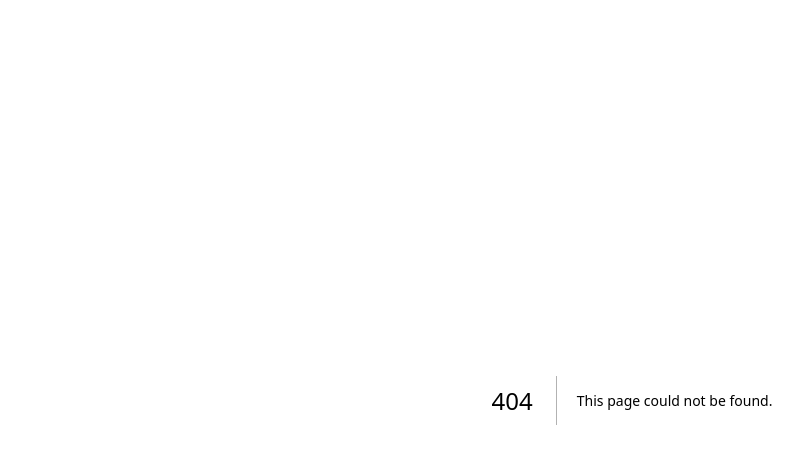
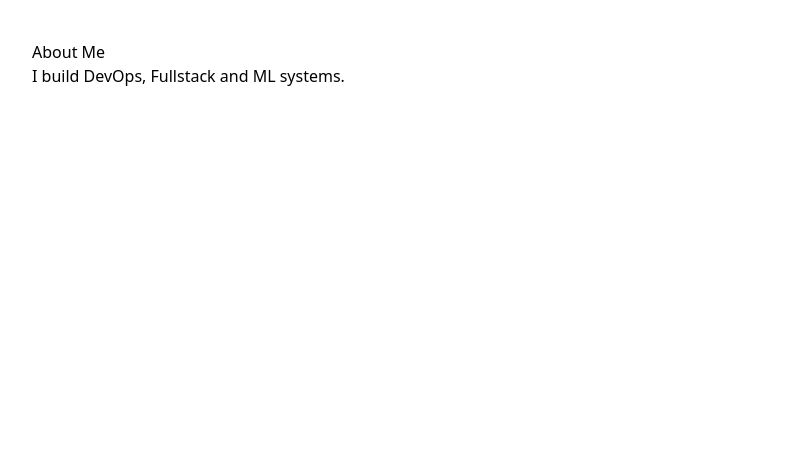
Before and after one commit to vidun-upek/Portfolio, a Next.js app in the folder pf/: page /about in a window 1280 px wide. Before the commit this address had no page. Shown: the top 464 px of the page, without its empty margins (8-811 px from the left). Built offline with nearby package versions, Linux system fonts and the light colour scheme.

Commit message:
feat: create about page route for personal bio

```diff
--- /dev/null
+++ b/pf/src/app/about/page.tsx
@@ -0,0 +1,8 @@
+export default function AboutPage() {
+  return (
+    <main style={{ padding: 40 }}>
+      <h1>About Me</h1>
+      <p>I build DevOps, Fullstack and ML systems.</p>
+    </main>
+  );
+}
```
